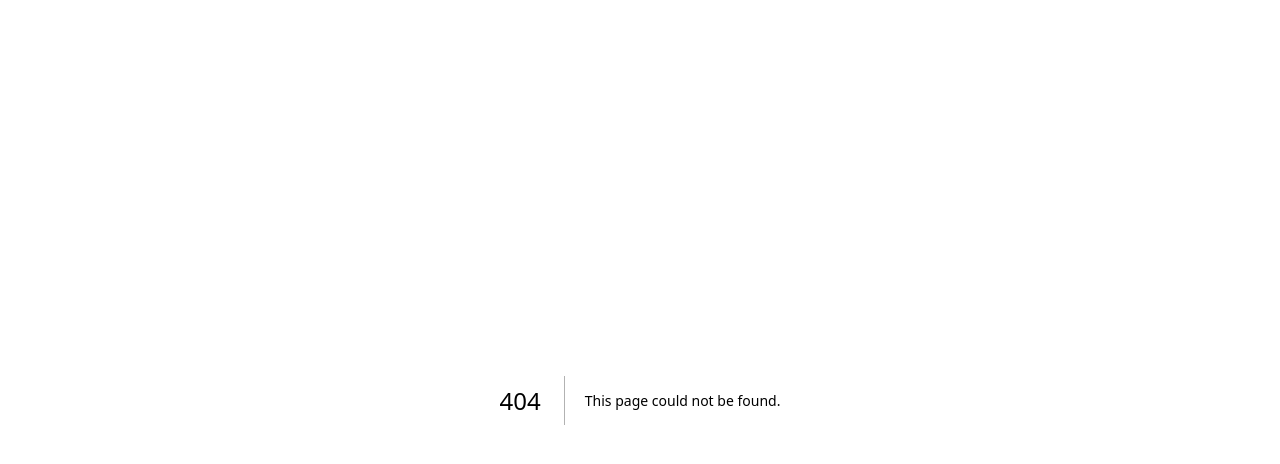
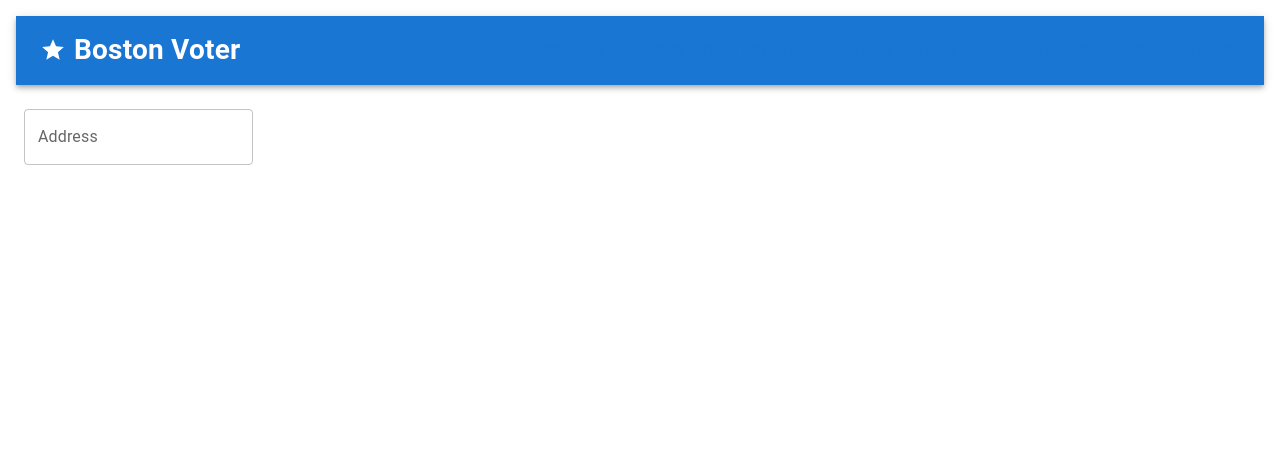
Before and after one commit to BU-Spark/pitne-voter-app, a Next.js app in the folder client/: page /ballotInfo/boxAddress in a window 1280 px wide. Before the commit this address had no page. Shown: the top 464 px of the page. Built offline with nearby package versions, Linux system fonts and the light colour scheme.

Commit message:
update deploy

```diff
--- /dev/null
+++ b/client/src/pages/ballotInfo/boxAddress.tsx
@@ -0,0 +1,23 @@
+import ButtonFill from "@/components/button/ButtonFill"
+import { Box, TextField } from "@mui/material";
+import Checkbox from '@mui/material/Checkbox';
+import * as React from 'react';
+import DropDown from './dropDown';
+import HelpIcon from '@mui/icons-material/Help';
+
+function BoxAddress() {
+    return (
+        <Box
+            component="form"
+            sx={{
+                '& > :not(style)': { m: 1, width: '25ch' },
+            }}
+            noValidate
+            autoComplete="off"
+        >
+            <TextField id="outlined-basic" label="Address" variant="outlined" />
+        </Box>
+    );
+}
+
+export default BoxAddress;
--- a/client/src/pages/ballotInfo/index.tsx
+++ b/client/src/pages/ballotInfo/index.tsx
@@ -4,21 +4,9 @@ import Checkbox from '@mui/material/Checkbox';
 import * as React from 'react';
 import DropDown from './dropDown';
 import HelpIcon from '@mui/icons-material/Help';
+import BoxAddress from "./boxAddress";
 
-function BoxAddress() {
-    return (
-        <Box
-            component="form"
-            sx={{
-                '& > :not(style)': { m: 1, width: '25ch' },
-            }}
-            noValidate
-            autoComplete="off"
-        >
-            <TextField id="outlined-basic" label="Address" variant="outlined" />
-        </Box>
-    );
-}
+
 
 
 export default function BallotInfo() {
```
